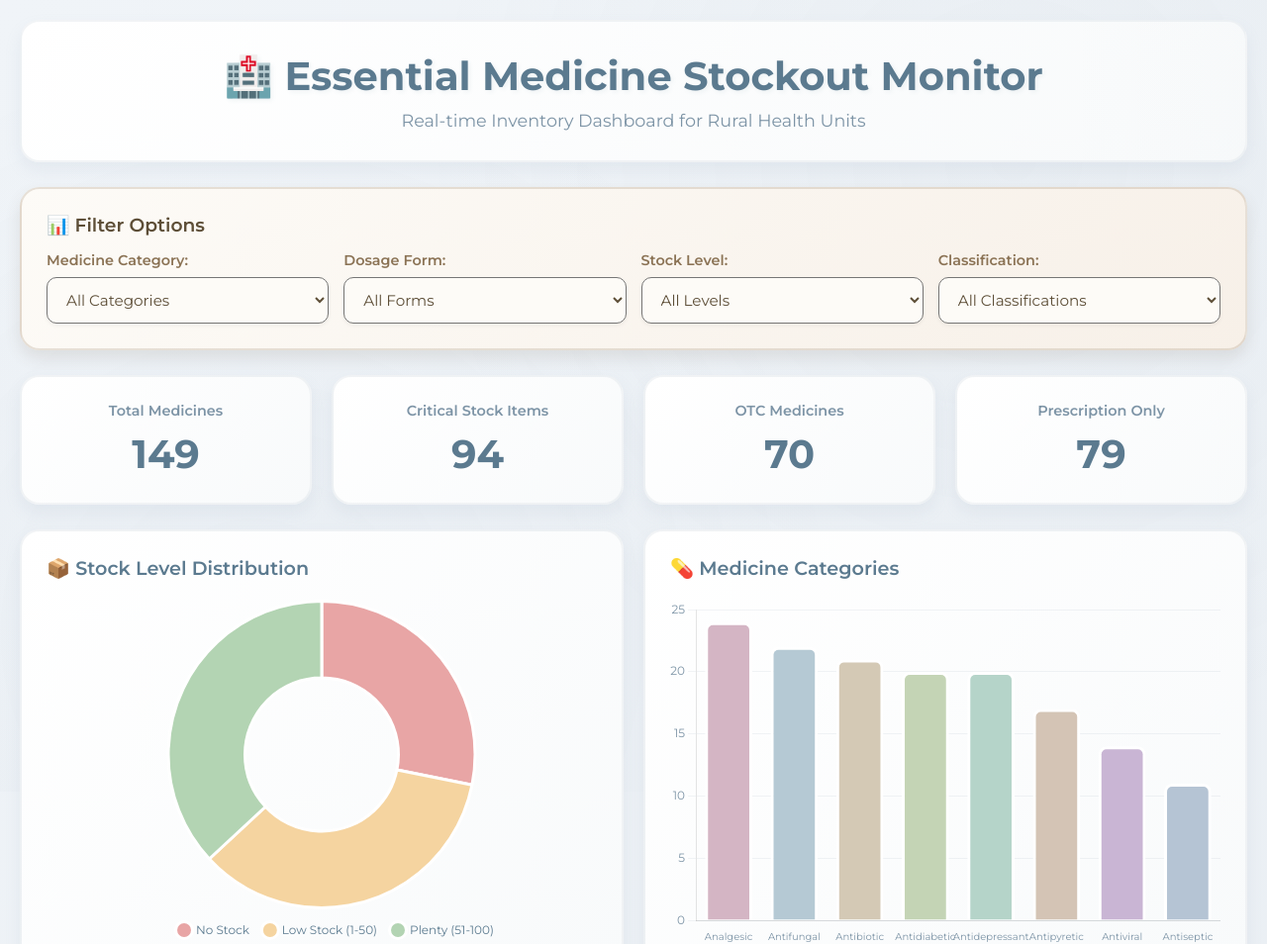
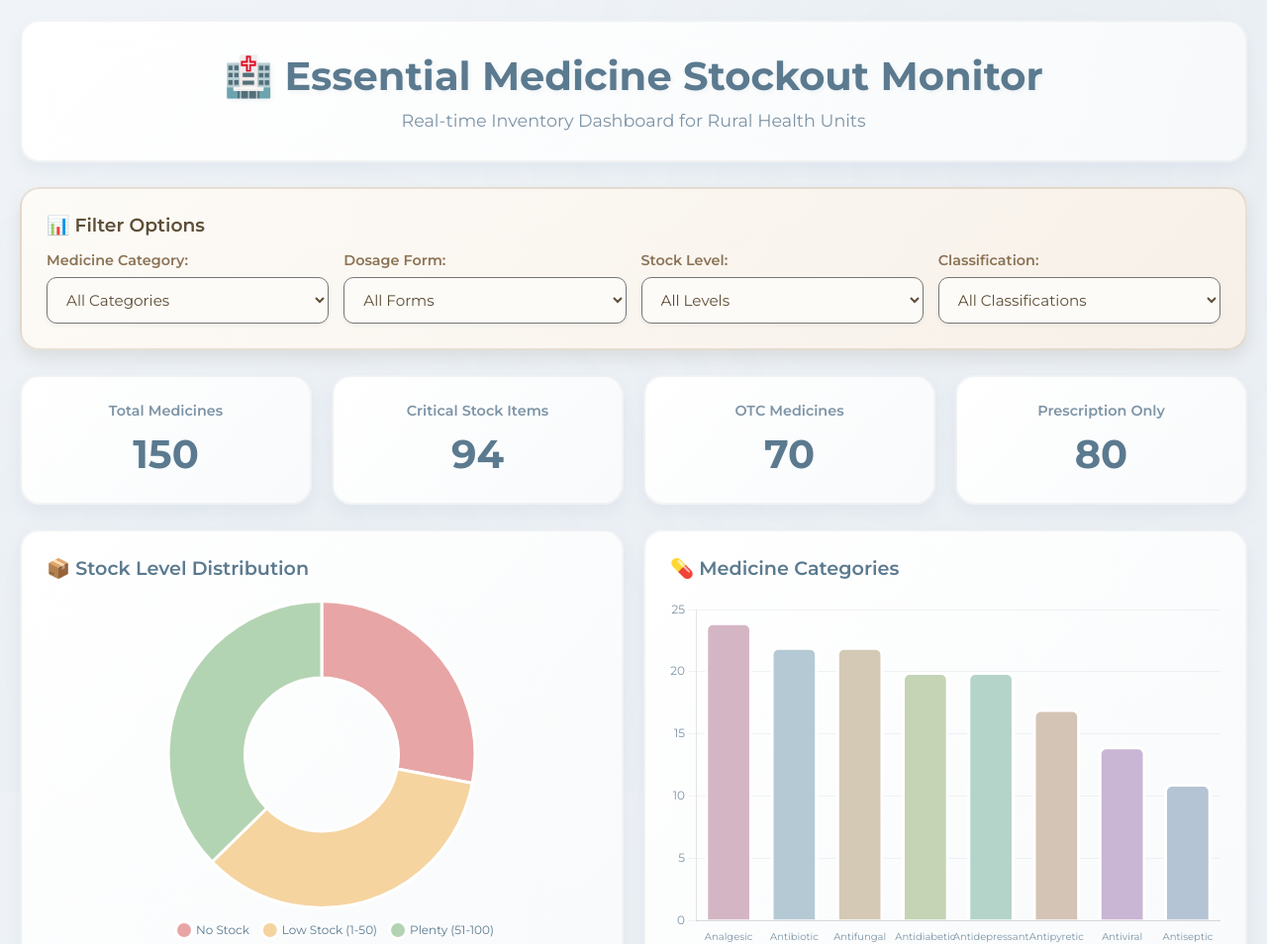
Before and after one commit to Roeven24/Essential-Medicine-Stockout-Monitor, a plain HTML site: page index.html in a window 1280 px wide. Shown: the top 954 px of the page at 99% size. Drawn offline with nearby package versions, Linux system fonts and the light colour scheme.

Commit message:
Update index.html

```diff
--- a/index.html
+++ b/index.html
@@ -398,6 +398,7 @@
 Acetocillin,Antidiabetic,Cream,0,Over-the-Counter
 Ibuprocillin,Antiviral,Injection,15,Over-the-Counter
 Dextrophen,Antibiotic,Ointment,0,Prescription
+Co-Amoxiclub,Antibiotic,Capsule,89,Prescription
 Clarinazole,Antifungal,Syrup,8,Prescription
 Amoxicillin,Antifungal,Tablet,95,Over-the-Counter
 Ibupromycin,Antibiotic,Injection,23,Prescription
```
